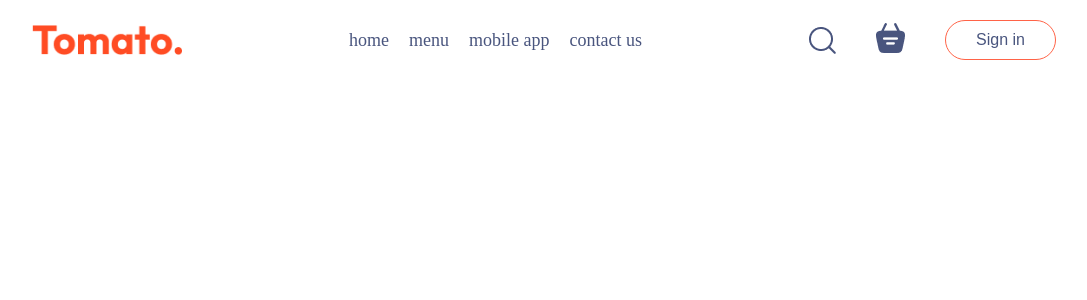
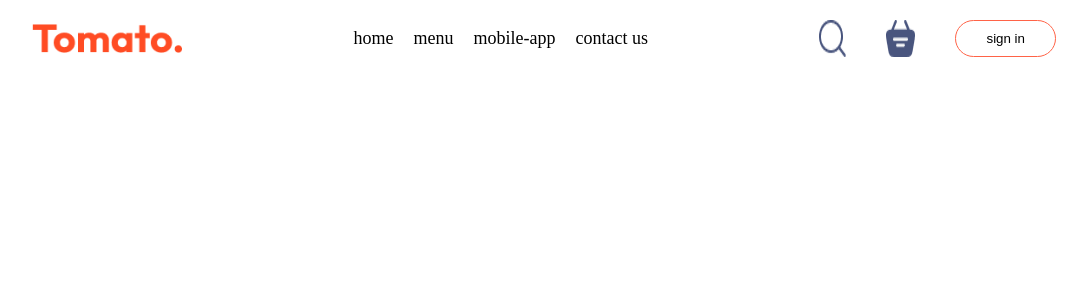
Before and after one commit to Ayush202Patel/tomatoPractice, a React (Vite) app in the folder practice/: page / in a window 1280 px wide. Shown: the top 300 px of the page, without its empty margins (96-1183 px from the left). Built offline with nearby package versions, Linux system fonts and the light colour scheme.

Commit message:
Completed without guidance

```diff
--- a/practice/src/components/Navbar/Navbar.css
+++ b/practice/src/components/Navbar/Navbar.css
@@ -8,23 +8,22 @@
   width: 150px;
 }
 .navbar-menu {
+  list-style: none;
   display: flex;
-  list-style: none;
+  align-items: center;
+  justify-content: space-between;
   gap: 20px;
-  color: #49557e;
   font-size: 18px;
 }
 .navbar-right {
+  gap: 40px;
   display: flex;
-  align-items: center;
-  gap: 40px;
+  justify-content: space-between;
 }
-.navbar button {
+.navbar-right button {
+  background-color: tomato;
   background: transparent;
-  font-size: 16px;
-  color: #49557e;
-  border: 1px solid tomato;
   padding: 10px 30px;
   border-radius: 50px;
-  cursor: pointer;
+  border: 1px solid tomato;
 }
--- a/practice/src/components/Navbar/Navbar.jsx
+++ b/practice/src/components/Navbar/Navbar.jsx
@@ -4,23 +4,19 @@ import { assets } from "../../assets/assets";
 const Navbar = () => {
   return (
     <div className="navbar">
-      <img src={assets.logo} alt="" className="logo" />
+      <img src={assets.logo} className="logo" />
       <ul className="navbar-menu">
         <li>home</li>
         <li>menu</li>
-        <li>mobile app</li>
+        <li>mobile-app</li>
         <li>contact us</li>
       </ul>
       <div className="navbar-right">
         <img src={assets.search_icon} alt="" />
-        <div className="navbar-search-icon">
-          <img src={assets.basket_icon} alt="" />
-          <div className="dot"></div>
-        </div>
-        <button>Sign in</button>
+        <img src={assets.basket_icon} alt="" />
+        <button>sign in</button>
       </div>
     </div>
   );
 };
-
 export default Navbar;
```
